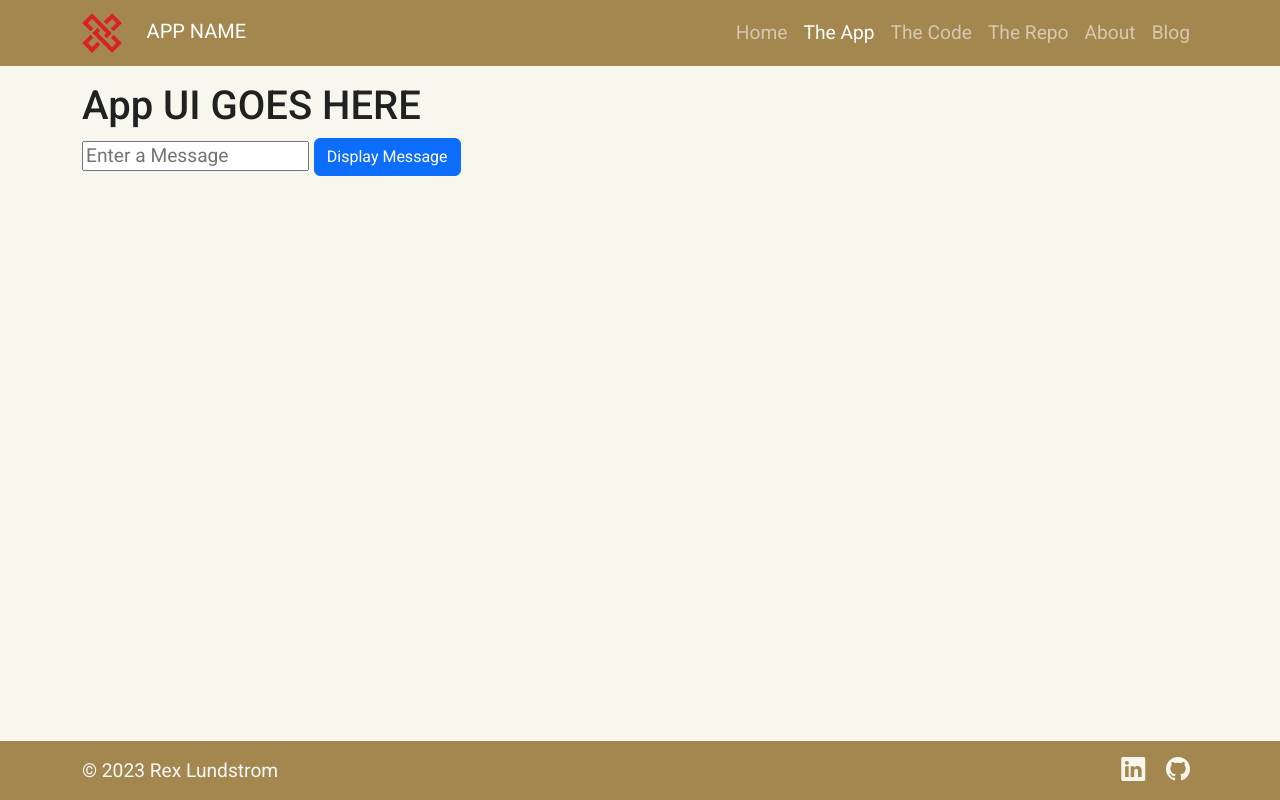
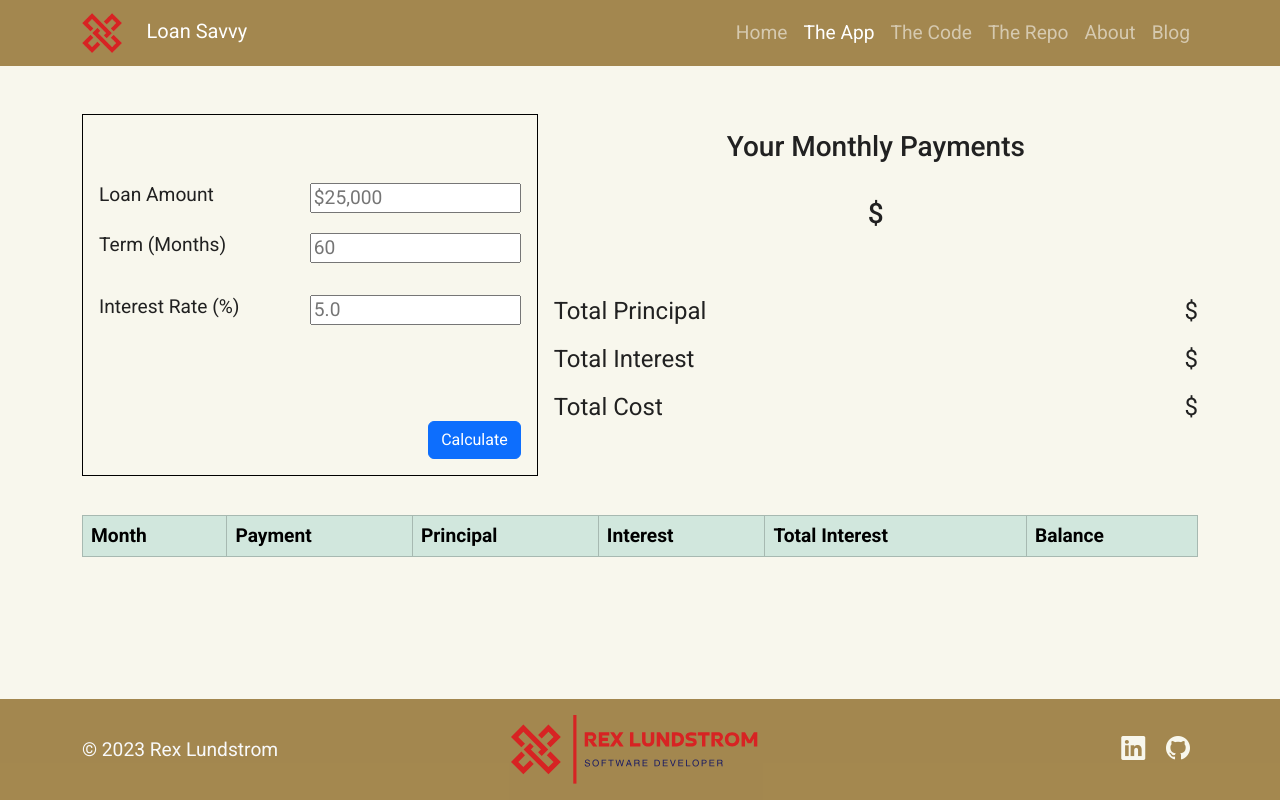
Before and after one commit to rexlundstrom/mortgage-calculator, a plain HTML site: page app.html in a window 1280 px wide. Drawn offline with nearby package versions, Linux system fonts and the light colour scheme; some packages are replaced by stand-ins of ours; a script that the page names is missing; a web font is replaced by a local one.

Commit message:
all functionality available

```diff
--- a/app.html
+++ b/app.html
@@ -4,7 +4,7 @@
     <meta charset="UTF-8" />
     <meta http-equiv="X-UA-Compatible" content="IE=edge" />
     <meta name="viewport" content="width=device-width, initial-scale=1.0" />
-    <title>APP NAME: A Coding Challenge by Rex Lundstrom</title>
+    <title>Loan Savvy: A Coding Challenge by Rex Lundstrom</title>
     <!-- Google Fonts -->
     <link rel="preconnect" href="https://fonts.googleapis.com" />
     <link rel="preconnect" href="https://fonts.gstatic.com" crossorigin />
@@ -42,7 +42,7 @@
         <div class="container">
           <a class="navbar-brand" href="/index.html">
             <img src="/img/rex-icon.png" height="40" alt="" />
-            &nbsp; &nbsp; APP NAME
+            &nbsp; &nbsp; Loan Savvy
           </a>
           <button
             class="navbar-toggler"
@@ -69,17 +69,28 @@
                 <a class="nav-link" href="/code.html">The Code</a>
               </li>
               <li class="nav-item">
-                <a class="nav-link" target="_blank" href="https://github.com/rexlundstrom"
+                <a
+                  class="nav-link"
+                  target="_blank"
+                  href="https://github.com/rexlundstrom"
                   >The Repo</a
                 >
               </li>
               <li class="nav-item">
-                <a class="nav-link" target="_blank" href="https://rex-portfolio.netlify.app/"
+                <a
+                  class="nav-link"
+                  target="_blank"
+                  href="https://rex-portfolio.netlify.app/"
                   >About</a
                 >
               </li>
               <li class="nav-item">
-                <a class="nav-link" target="_blank" href="https://rex-portfolio.netlify.app/#blog">Blog</a>
+                <a
+                  class="nav-link"
+                  target="_blank"
+                  href="https://rex-portfolio.netlify.app/#blog"
+                  >Blog</a
+                >
               </li>
             </ul>
           </div>
@@ -87,10 +98,93 @@
       </nav>
     </header>
 
-    <main class="container mt-3">
-      <h1>App UI GOES HERE</h1>
-      <input type="text" placeholder="Enter a Message" id="message" />
-      <button class="btn btn-primary" id="btnSubmit">Display Message</button>
+    <main class="container my-3 my-md-5">
+      <div class="row g-3">
+        <div class="col-12 col-md-6 col-lg-5 pb-3">
+          <div class="border border-black p-3">
+            <div class="row pt-3 pt-md-5">
+              <span class="py-md-1 d-flex justify-content-between"
+                >Loan Amount<input
+                  class="w-50"
+                  type="number"
+                  placeholder="$25,000"
+                  id="loanAmount"
+              /></span>
+              <span class="py-2 py-md-3 d-flex justify-content-between"
+                >Term (Months)<input
+                  class="w-50"
+                  type="number"
+                  placeholder="60"
+                  id="monthAmount"
+              /></span>
+              <span
+                class="pt-2 pt-md-3 pb-3 pb-md-5 d-flex justify-content-between"
+                >Interest Rate (%)<input
+                  class="w-50"
+                  type="number"
+                  placeholder="5.0"
+                  id="interestRate"
+              /></span>
+            </div>
+            <div class="d-flex justify-content-end">
+              <button class="btn btn-primary mt-5" onclick="displayMortgageData(getMortgageData());" id="btnSubmit">
+                Calculate
+              </button>
+            </div>
+          </div>
+        </div>
+        <div class="col-12 col-md-6 col-lg-7 my-3">
+          <h1 class="fs-3 text-center pt-3">
+            Your Monthly Payments <br /><br />
+            <p>$<span id="monthlyPayment"></span></p>
+          </h1>
+          <div class="row pt-3 pt-md-5">
+            <span class="py-md-1 d-flex justify-content-between fs-4"
+              >Total Principal
+              <p>$<span id="totalPrincipal"></span></p></span
+            >
+            <span class="py-md-1 d-flex justify-content-between fs-4"
+              >Total Interest
+              <p>$<span id="totalInterest"></span></p></span
+            >
+            <span
+              class="pt-md-1 pb-3 pb-md-5 d-flex justify-content-between fs-4"
+              >Total Cost
+              <p>$<span id="totalCost"></span></p></span
+            >
+          </div>
+        </div>
+      </div>
+      <div class="table-responsive">
+        <table class="table table-striped table-bordered border-black my-3">
+          <thead class="table-success">
+            <th>Month</th>
+            <th>Payment</th>
+            <th>Principal</th>
+            <th>Interest</th>
+            <th>Total Interest</th>
+            <th>Balance</th>
+          </thead>
+          <tbody id="mortgageTable">
+            <!-- <tr>
+              <td>1</td>
+              <td>471.78</td>
+              <td>367.61</td>
+              <td>104.17</td>
+              <td>104.17</td>
+              <td>24632.39</td>
+            </tr>
+            <tr>
+              <td>2</td>
+              <td>471.78</td>
+              <td>369.15</td>
+              <td>102.63</td>
+              <td>206.80</td>
+              <td>24263.24</td>
+            </tr> -->
+          </tbody>
+        </table>
+      </div>
     </main>
 
     <footer class="footer-main mt-3">
@@ -99,28 +193,6 @@
           class="py-3 row row-cols-1 row-cols-md-3 align-items-center text-center gy-3"
         >
           <div class="col">
-            <img src="/img/rex-lundstrom-logo.svg" alt="" />
-          </div>
-          <div class="col text-md-end">
-            <a href="https://linkedin.com"
-              ><i class="bi bi-linkedin p-2 social-icons"></i
-            ></a>
-            <a href="https://github.com"
-              ><i class="bi bi-github p-2 social-icons"></i
-            ></a>
-          </div>
-          <div class="col text-light order-md-first text-md-start">
-            &copy; 2023 Rex Lundstrom
-          </div>
-        </div>
-      </div>
-    </footer>
-
-    <!--
-
-
-      logo, name, title
-
             <svg
               width="257.99999999999994"
               height="68.63054187192117"
@@ -203,72 +275,33 @@
                 ></path>
               </g>
             </svg>
-      <br /><br /><br />
+          </div>
+          <div class="col text-md-end">
+            <a href="https://linkedin.com"
+              ><i class="bi bi-linkedin p-2 social-icons"></i
+            ></a>
+            <a href="https://github.com"
+              ><i class="bi bi-github p-2 social-icons"></i
+            ></a>
+          </div>
+          <div class="col text-light order-md-first text-md-start">
+            &copy; 2023 Rex Lundstrom
+          </div>
+        </div>
+      </div>
+    </footer>
 
-
-
-      logo only
-
-
-
-      <svg
-        width="257.99999999999994"
-        height="68.63054187192117"
-        viewBox="0 0 406 108"
-        class="css-1j8o68f"
-      >
-        <defs id="SvgjsDefs13344"></defs>
-        <g
-          id="SvgjsG13345"
-          featurekey="MI9fam-0"
-          transform="matrix(0.8706467661691543,0,0,0.8706467661691543,0,15)"
-          fill="#d72323"
-        >
-          <title xmlns="http://www.w3.org/2000/svg">X Symbols-08</title>
-          <g
-            xmlns="http://www.w3.org/2000/svg"
-            id="Page-1"
-            stroke="none"
-            stroke-width="1"
-            fill="none"
-            fill-rule="evenodd"
-          >
-            <g
-              id="Artboard"
-              transform="translate(-2407.000000, -1235.000000)"
-              fill="#d72323"
-              fill-rule="nonzero"
-            >
-              <g
-                id="X-Symbols-08"
-                transform="translate(2407.000000, 1235.000000)"
-              >
-                <path
-                  d="M22.3221884,0 L0,22.3561644 L18.6838906,41.0958904 L25.2765957,34.5205479 L13.1306991,22.3561644 L22.3221884,13.1506849 L54.1367781,44.9863014 L48.9665653,50.1643836 L55.5319149,56.739726 L67.2948328,45.0136986 L22.3221884,0 Z M71.2887538,48.9315068 L64.6960486,55.4794521 L76.8693009,67.6712329 L67.6778116,76.8493151 L35.8632219,44.9863014 L41.0334347,39.8082192 L34.4680851,33.2328767 L22.7051672,44.9315068 L22.7325228,44.9863014 L67.6778116,90 L90,67.6438356 L71.2887538,48.9315068 Z M22.3221884,76.8493151 L13.1306991,67.6438356 L25.2765957,55.4794521 L18.7386018,48.8767123 L0,67.6438356 L22.3221884,90 L41.0334347,71.260274 L34.4680851,64.6849315 L22.3221884,76.8493151 Z M90,22.3561644 L67.6778116,0 L48.993921,18.739726 L55.5319149,25.3150685 L67.6778116,13.1506849 L76.8693009,22.3561644 L64.7507599,34.4931507 L71.2887538,41.0684932 L71.2887538,41.0958904 L90,22.3561644 Z"
-                  id="Shape"
-                ></path>
-              </g>
-            </g>
-          </g>
-        </g>
-        <g
-          id="SvgjsG13346"
-          featurekey="textGroupContainer"
-          transform="matrix(1,0,0,1,405,0)"
-          fill="#d72323"
-        >
-          <rect
-            xmlns="http://www.w3.org/2000/svg"
-            y="0"
-            height="1"
-            width="1"
-            opacity="0"
-          ></rect>
-        </g>
-      </svg>
-      <br /><br /><br />
-
-    -->
+    <template  id="tableRowTemplate" >
+      <!-- data entry template -->
+      <tr>
+        <td data-id="month"></td>
+        <td data-id="payment"></td>
+        <td data-id="principal"></td>
+        <td data-id="interest"></td>
+        <td data-id="totalInterest"></td>
+        <td data-id="balance"></td>
+      </tr>
+    </template>
 
     <!-- Bootstrap -->
     <script
@@ -282,10 +315,5 @@
 
     <!-- App JS -->
     <script src="/js/site.js"></script>
-    <script>
-      document
-        .getElementById("btnSubmit")
-        .addEventListener("click", displayMessage);
-    </script>
   </body>
 </html>
--- a/css/site.css
+++ b/css/site.css
@@ -109,3 +109,7 @@ Header
 .appLogo {
     max-width: 400px;
 }
+
+tr {
+  max-height: 20px;
+}
--- a/js/site.js
+++ b/js/site.js
@@ -1,10 +1,120 @@
-function displayMessage() {
-  let msg = document.getElementById("message").value;
-  // alert(msg);
 
-  Swal.fire({
-    backdrop: false,
-    title: "APP NAME",
-    text: msg,
-  });
-}
+
+// Remaining Balance before the very first month equals the amount of the loan.
+
+// basic math functions
+const calculateMonthlyPayment = (loan, months, rate) =>
+  (loan * (rate / 1200)) / (1 - (1 + rate / 1200) ** -months);
+const calculateInterestPayment = (balance, rate) => balance * (rate / 1200);
+const calculatePrincipalPayment = (monthlyPayment, interestPayment) =>
+  monthlyPayment - interestPayment;
+const calculateRemainingBalance = (previousBalance, principalPayment) =>
+  previousBalance - principalPayment;
+
+// show data summary
+
+// const displayStats = (currentEvents) => {
+//   let statistics = calculateStats(currentEvents);
+//   document.getElementById("total").textContent =
+//     statistics.total.toLocaleString();
+//   document.getElementById("average").textContent = Math.round(
+//     statistics.average
+//   ).toLocaleString();
+//   document.getElementById("most").textContent =
+//     statistics.most.toLocaleString();
+//   document.getElementById("least").textContent =
+//     statistics.least.toLocaleString();
+// };
+
+// control function
+
+const controller = () => {
+  displayMortgageData(getMortgageData());
+};
+
+const getMortgageData = () => {
+  // get input values
+  let loan = document.getElementById("loanAmount").value;
+  let months = document.getElementById("monthAmount").value;
+  let interest = document.getElementById("interestRate").value;
+
+  let output = [];
+  let principal = loan;
+  let totalInterest = 0;
+  for (let i = 1; i <= months; i++) {
+    const thisRow = {};
+    thisRow.month = i;
+    thisRow.payment = calculateMonthlyPayment(loan, months, interest);
+    thisRow.interest = calculateInterestPayment(principal, interest);
+    thisRow.principal = calculatePrincipalPayment(
+      thisRow.payment,
+      thisRow.interest
+    );
+    totalInterest += thisRow.interest;
+    principal -= thisRow.principal;
+    thisRow.totalInterest = totalInterest;
+    thisRow.balance = principal;
+
+    output.push(thisRow);
+  }
+
+  return output;
+};
+
+// populate table
+
+const displayMortgageData = (calculations) => {
+
+  const mortgageTable = document.getElementById("mortgageTable");
+  const template = document.getElementById("tableRowTemplate");
+  mortgageTable.innerHTML = "";
+
+  for (let i = 0; i < calculations.length; i++) {
+    let currentMonth = calculations[i];
+    let tableRow = document.importNode(template.content, true);
+
+    tableRow.querySelector('[data-id="month"]').textContent = (
+      Math.round(100 * currentMonth.month) / 100
+    ).toLocaleString();
+    tableRow.querySelector('[data-id="payment"]').textContent =
+      "$" + (Math.round(100 * currentMonth.payment) / 100).toLocaleString();
+    tableRow.querySelector('[data-id="principal"]').textContent =
+      "$" + (Math.round(100 * currentMonth.principal) / 100).toLocaleString();
+    tableRow.querySelector('[data-id="interest"]').textContent =
+      "$" + (Math.round(100 * currentMonth.interest) / 100).toLocaleString();
+    tableRow.querySelector('[data-id="totalInterest"]').textContent =
+      "$" +
+      (Math.round(100 * currentMonth.totalInterest) / 100).toLocaleString();
+    tableRow.querySelector('[data-id="balance"]').textContent =
+      "$" + (Math.round(100 * currentMonth.balance) / 100).toLocaleString();
+
+    // tableRow.querySelector("tr").setAttribute("data-event", i+1);
+    mortgageTable.appendChild(tableRow);
+  }
+  let monthlyPayment = calculations[0].payment;
+  let totalPrincipal = document.getElementById("loanAmount").value;
+  let totalInterest = calculations[calculations.length - 1].totalInterest;
+  displayTotalPayments(monthlyPayment, totalPrincipal, totalInterest);
+};
+
+const displayTotalPayments = (
+  monthlyPayment,
+  totalPrincipal,
+  totalInterest
+) => {
+  document.getElementById("monthlyPayment").textContent = Math.round(100 * monthlyPayment)/100;
+  document.getElementById("totalPrincipal").textContent = Math.round(100 * totalPrincipal)/100;
+  document.getElementById("totalInterest").textContent = Math.round(100 * totalInterest)/100;
+  document.getElementById("totalCost").textContent = (Math.round(100 * (totalInterest + Number(totalPrincipal)))/100).toLocaleString();
+};
+
+// function displayMessage() {
+//   let msg = document.getElementById("message").value;
+//   // alert(msg);
+
+//   Swal.fire({
+//     backdrop: false,
+//     title: "Loan Savvy",
+//     text: msg,
+//   });
+// }
```
Also changed, not shown: code.html (+17 -6 lines), index.html (+24 -8 lines). Lines whose indentation alone changed are shown as unchanged.
